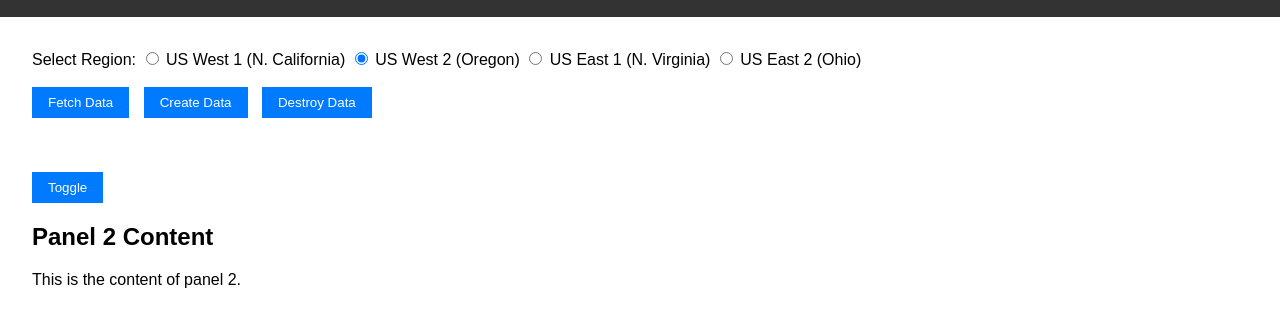
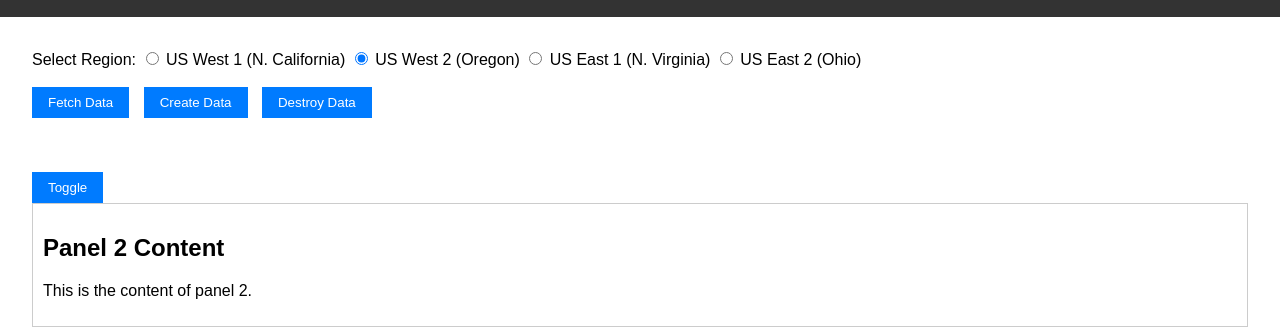
Before and after one commit to TJBrackett/tjbrackett.github.io, a plain HTML site: page index.html in a window 1280 px wide. Both pictures are taken after a click on the button "Toggle". Shown: the part 95-430 px from the top of the page. Drawn offline with Linux system fonts and the light colour scheme.

Commit message:
Update styles.css

```diff
--- a/styles.css
+++ b/styles.css
@@ -39,3 +39,9 @@ button {
     0% { transform: rotate(0deg); }
     100% { transform: rotate(360deg); }
 }
+
+.panel {
+    display: none;
+    padding: 10px;
+    border: 1px solid #ccc;
+}
```
